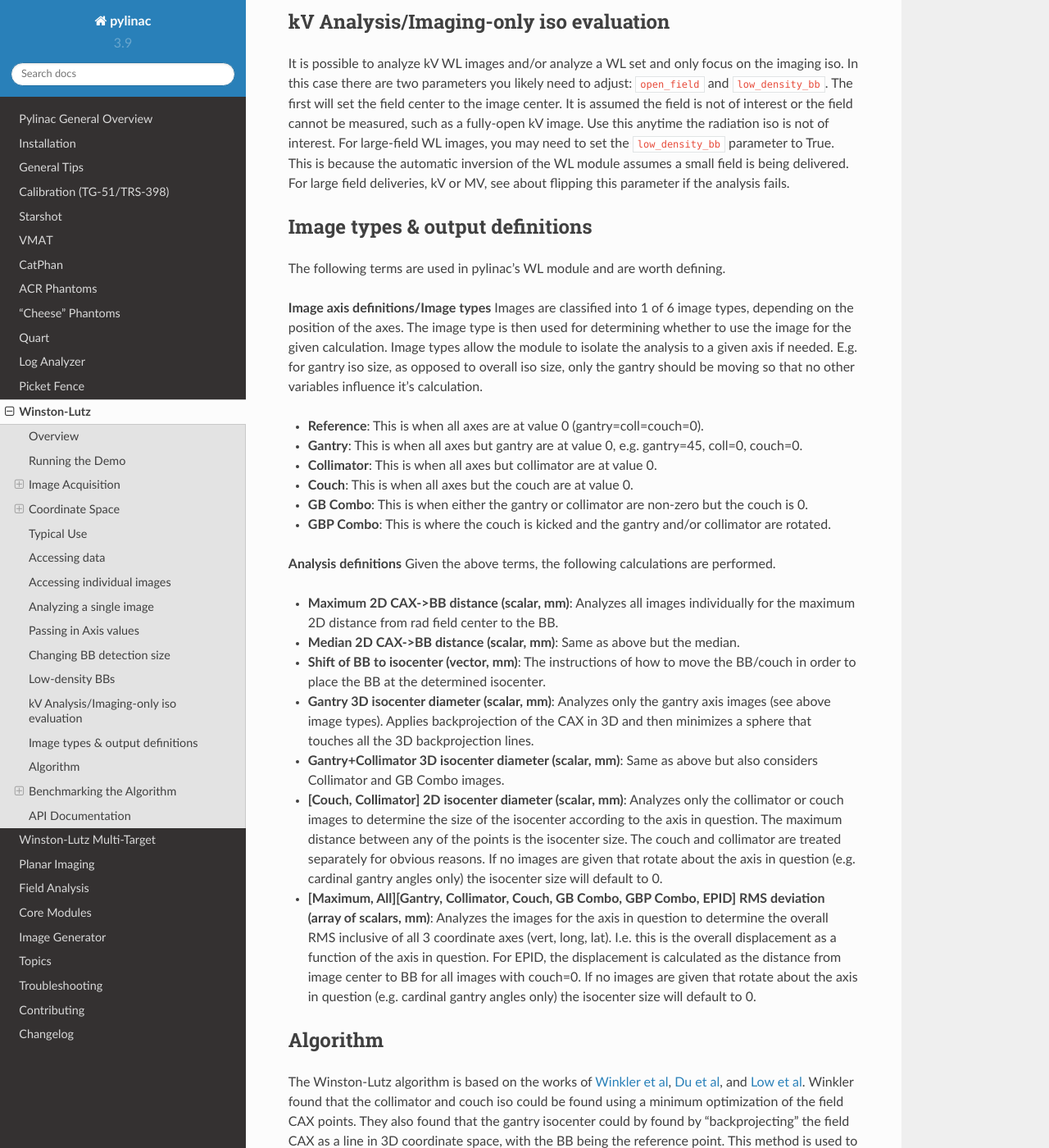
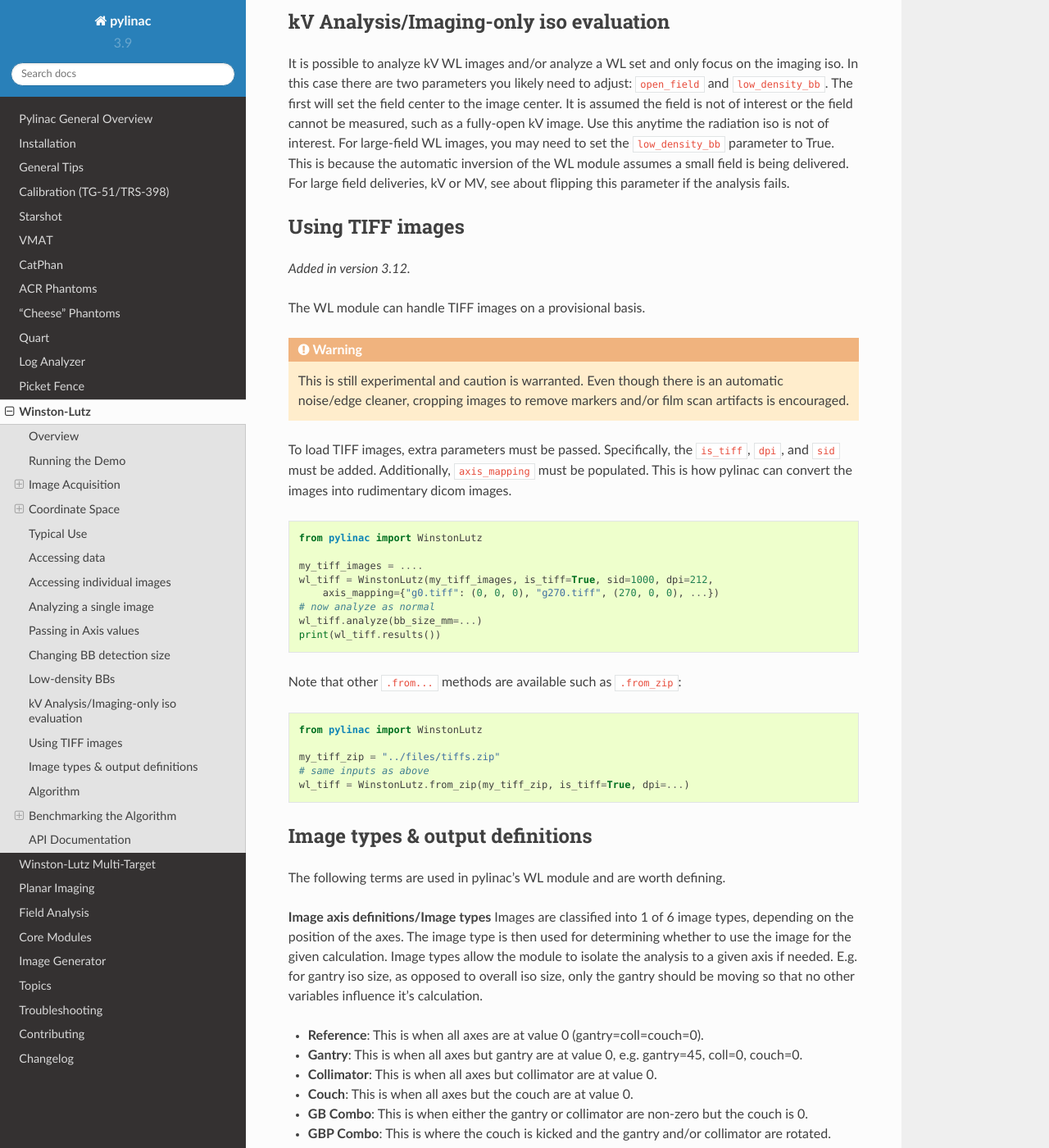
Before and after one commit to jrkerns/pylinac, a Sphinx documentation site: the page built from docs/source/winston_lutz.rst, in a window 1280 px wide and 1400 px high, scrolled down 6833 px. Shown: the whole window at 82% size. Built offline with Sphinx 7.4.7 and the Read the Docs theme 2.0.0, drawn with Linux system fonts in a browser that asks for light colours.

Commit message:
add docs

```diff
--- a/docs/source/winston_lutz.rst
+++ b/docs/source/winston_lutz.rst
@@ -320,6 +320,48 @@ the field is not of interest or the field cannot be measured, such as a fully-op
 the radiation iso is not of interest. For large-field WL images, you may need to set the ``low_density_bb``
 parameter to True. This is because the automatic inversion of the WL module assumes a small field is being delivered.
 For large field deliveries, kV or MV, see about flipping this parameter if the analysis fails.
+
+
+.. _wl_tiff:
+
+Using TIFF images
+-----------------
+
+.. versionadded:: 3.12
+
+The WL module can handle TIFF images on a provisional basis.
+
+.. warning::
+
+    This is still experimental and caution is warranted. Even though
+    there is an automatic noise/edge cleaner, cropping images to remove
+    markers and/or film scan artifacts is encouraged.
+
+To load TIFF images, extra parameters must be passed. Specifically,
+the ``is_tiff``, ``dpi``, and ``sid`` must be added. Additionally,
+``axis_mapping`` must be populated. This is how pylinac can convert
+the images into rudimentary dicom images.
+
+.. code-block:: python
+
+    from pylinac import WinstonLutz
+
+    my_tiff_images = ....
+    wl_tiff = WinstonLutz(my_tiff_images, is_tiff=True, sid=1000, dpi=212,
+        axis_mapping={"g0.tiff": (0, 0, 0), "g270.tiff", (270, 0, 0), ...})
+    # now analyze as normal
+    wl_tiff.analyze(bb_size_mm=...)
+    print(wl_tiff.results())
+
+Note that other ``.from...`` methods are available such as ``.from_zip``:
+
+.. code-block:: python
+
+    from pylinac import WinstonLutz
+
+    my_tiff_zip = "../files/tiffs.zip"
+    # same inputs as above
+    wl_tiff = WinstonLutz.from_zip(my_tiff_zip, is_tiff=True, dpi=...)
 
 
 .. _wl_image_types:
```
Also changed, not shown: docs/source/changelog.rst (+14 -1 lines).
